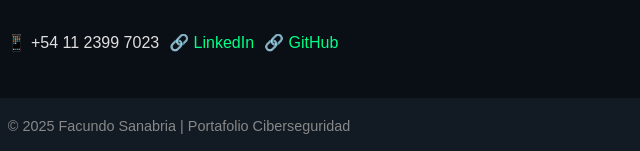
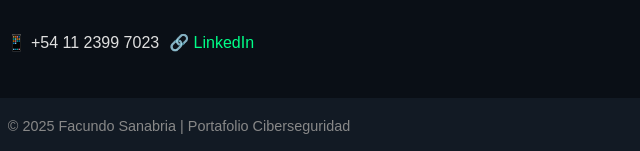
Before and after one commit to facusanabria1991/portafolio, a plain HTML site: page index.html in a window 1280 px wide. Shown: the part 966-1117 px from the top of the page, 461-1101 px from the left. Drawn offline with Linux system fonts and the light colour scheme.

Commit message:
Update index.html

```diff
--- a/index.html
+++ b/index.html
@@ -111,7 +111,6 @@
         <p>📧 <a href="mailto:facundosanabria1991@gmail.com">facundosanabria1991@gmail.com</a></p>
         <p>📱 +54 11 2399 7023</p>
         <p>🔗 <a href="https://www.linkedin.com/in/facundo-ezequiel-sanabria-971174211/">LinkedIn</a></p>
-        <p>🔗 <a href="#">GitHub</a></p>
     </div>
 </section>
 
```
